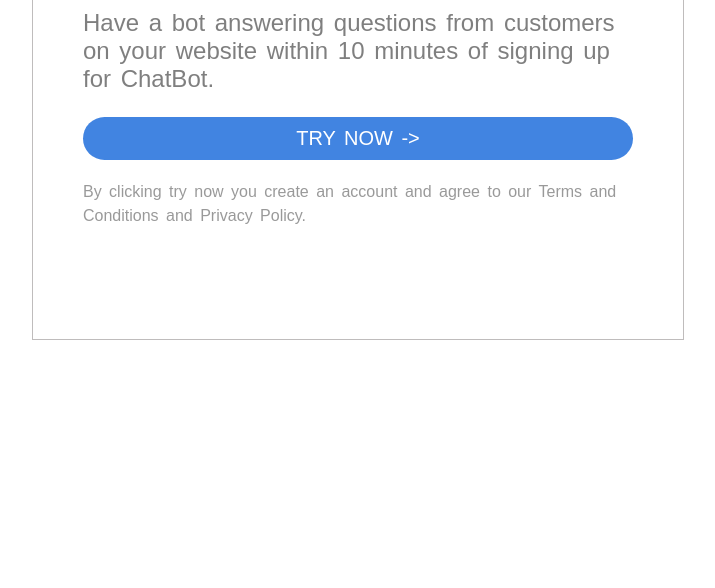
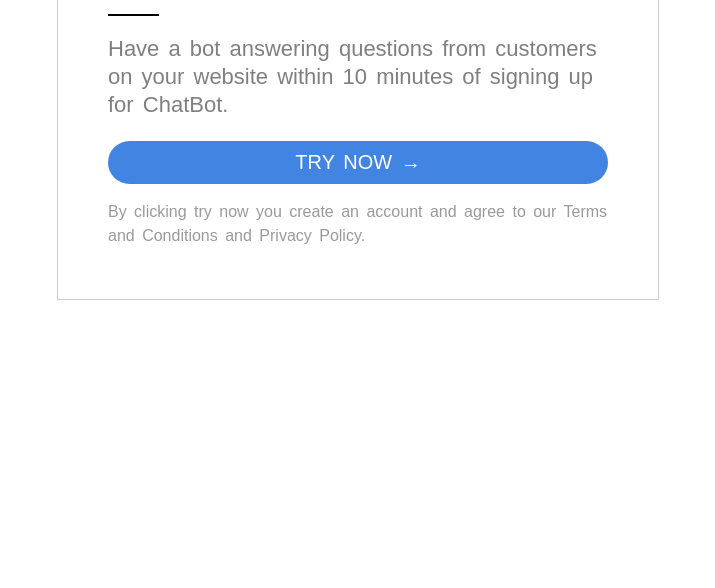
Before and after one commit to devdattadhage/call-to-action-card, a plain HTML site: page index.html in a window 1280 px wide. Shown: the part 212-800 px from the top of the page, without its empty margins (282-997 px from the left). Drawn offline with Linux system fonts and the light colour scheme.

Commit message:
improved alignments

```diff
--- a/index.html
+++ b/index.html
@@ -14,22 +14,28 @@
       .chatbot-body {
         margin: 0px auto;
         padding: 50px;
-        height: 400px;
-        width: 550px;
-        border: 1px solid rgb(191, 188, 188);
+        height: 360px;
+        width: 500px;
+        border: 1px solid rgba(0, 0, 0, 20%);
       }
 
       .chatbot-header > h1 {
-        margin: 0px auto;
+        margin-top: 0px;
         color: rgba(0, 0, 0, 60%);
         font-size: 42px;
         font-weight: 300;
       }
 
       .chatbot-info {
+        margin-top: 50px;
         color: rgba(0, 0, 0, 50%);
-        font-size: 24px;
+        font-size: 22px;
         line-height: 28px;
+      }
+
+      .chatbot-info span {
+        border-top: 2px solid black;
+        padding-top: 20px;
       }
 
       .button {
@@ -40,7 +46,7 @@
         background-color: #4184e1;
       }
 
-      .button > p {
+      .button {
         padding: 10px;
       }
 
@@ -56,13 +62,11 @@
         <h1>Build your first chatbot in 10 minutes!</h1>
       </header>
       <p class="chatbot-info">
-        Have a bot answering questions from customers on your website within 10
-        minutes of signing up for ChatBot.
+        <span>Have</span> a bot answering questions from customers on your
+        website within 10 minutes of signing up for ChatBot.
       </p>
 
-      <div class="button">
-        <p>TRY NOW -></p>
-      </div>
+      <div class="button">TRY NOW &rarr;</div>
 
       <p class="button-info">
         By clicking try now you create an account and agree to our Terms and
```
